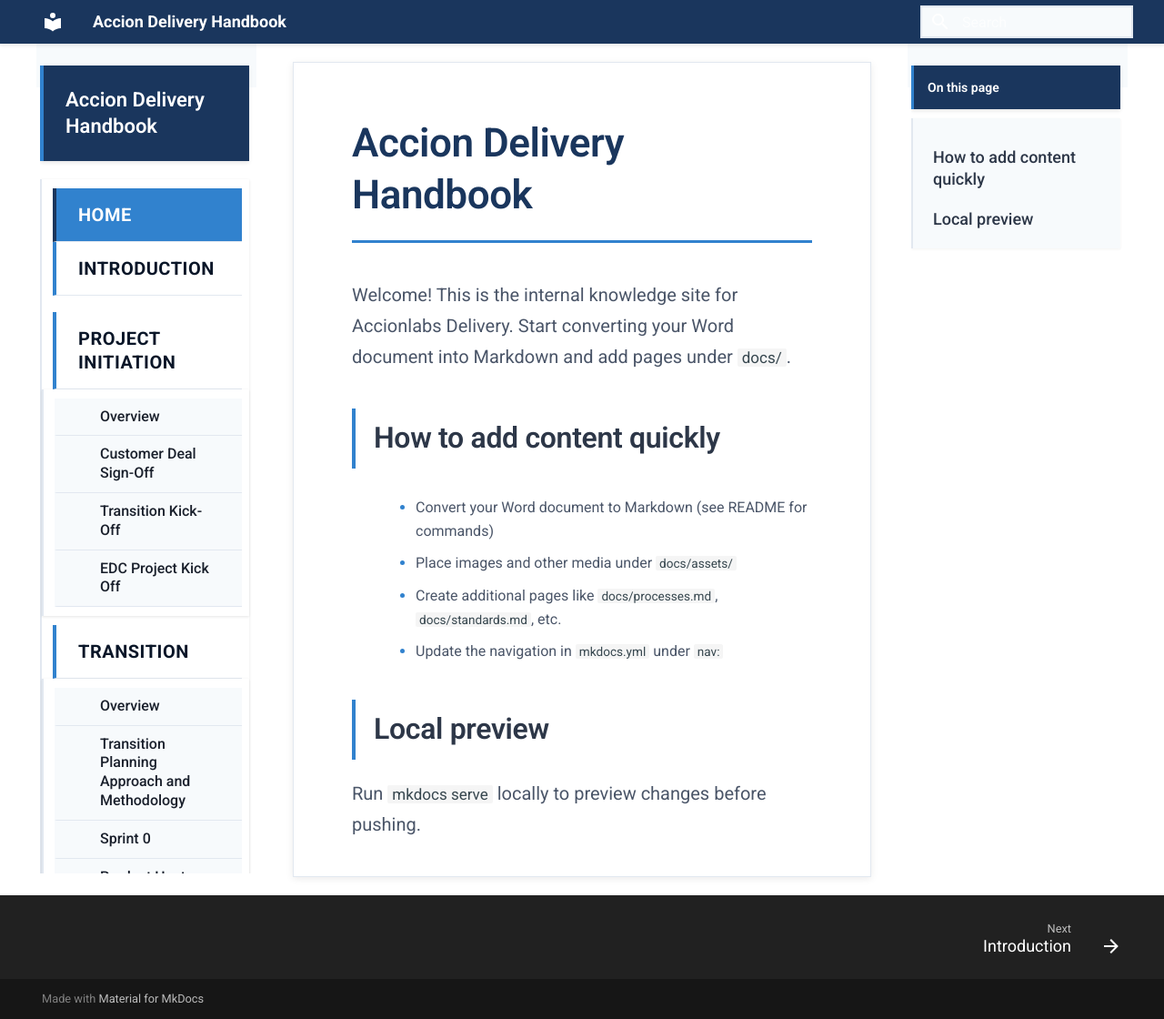
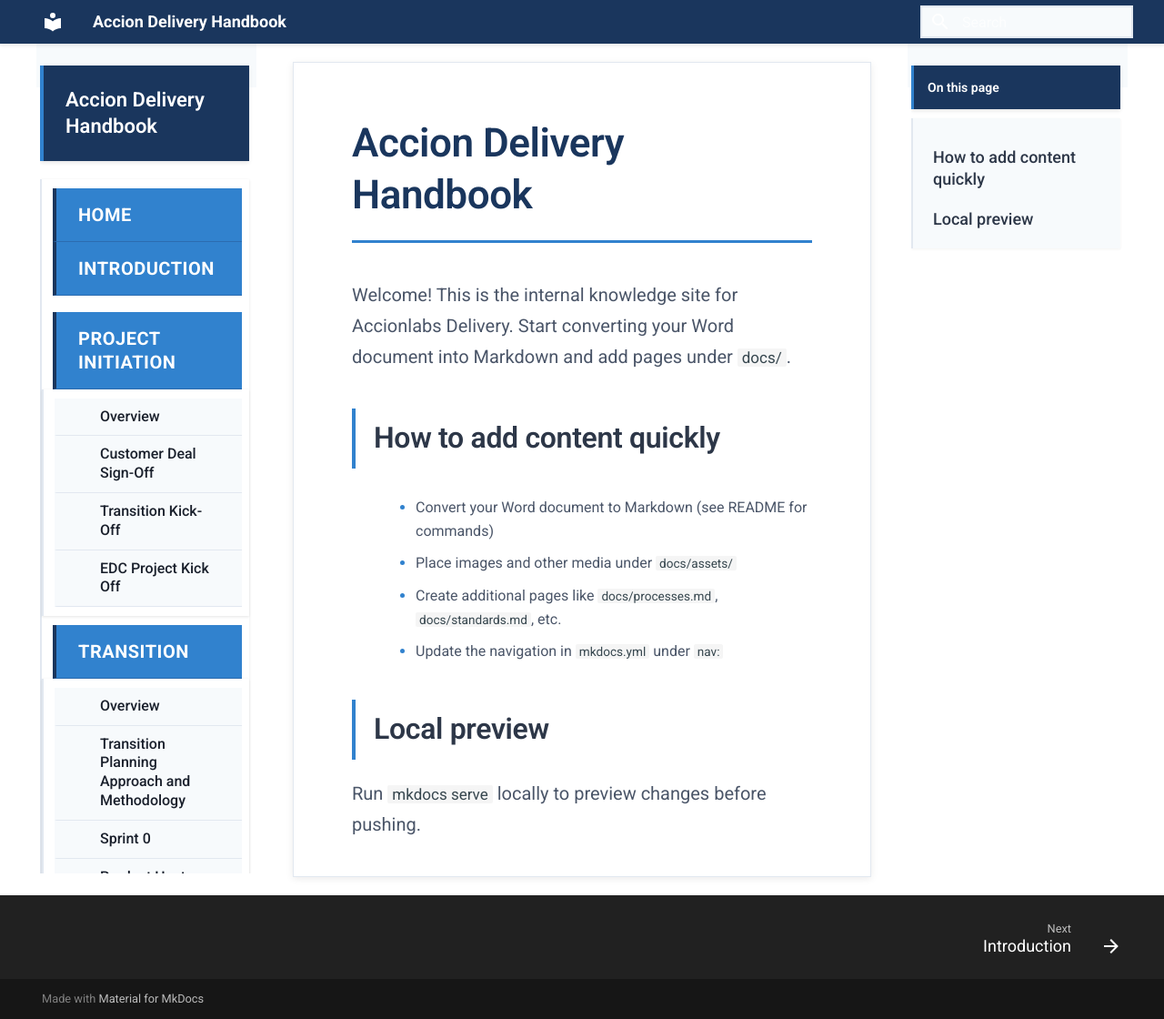
Before and after one commit to mahasri/accion-delivery-handbook, an MkDocs documentation site: the page built from docs/index.md, in a window 1280 px wide and 1120 px high. Shown: the whole window at 91% size. Built offline with MkDocs 1.6.1 and Material for MkDocs 9.7.7, drawn with Linux system fonts in a browser that asks for light colours; the version menu is left out.

Commit message:
Update section title styling: Blue background with white text, no hover effect

```diff
--- a/overrides/main.html
+++ b/overrides/main.html
@@ -43,23 +43,23 @@
 
                /* Main section titles (parent items) */
                .md-nav--primary .md-nav__item > .md-nav__link {
-                 color: #0a1628;
+                 color: #ffffff;
                  font-weight: 700;
                  font-size: 1rem;
                  padding: 0.8rem 1.2rem;
                  border-radius: 0;
                  transition: all 0.2s ease;
-                 background: #ffffff;
-                 border-bottom: 1px solid #e2e8f0;
+                 background: #3182ce;
+                 border-bottom: 1px solid #2b6cb0;
                  margin: 0;
                  text-transform: uppercase;
                  letter-spacing: 0.5px;
-                 border-left: 4px solid #3182ce;
+                 border-left: 4px solid #1a365d;
                }
 
                .md-nav--primary .md-nav__item > .md-nav__link:hover {
                  background: #3182ce;
-                 color: white;
+                 color: #ffffff;
                  transform: none;
                  box-shadow: none;
                  border-left-color: #1a365d;
@@ -67,7 +67,7 @@
 
                .md-nav--primary .md-nav__item > .md-nav__link--active {
                  background: #3182ce;
-                 color: white;
+                 color: #ffffff;
                  box-shadow: none;
                  border-left: 4px solid #1a365d;
                }
```
